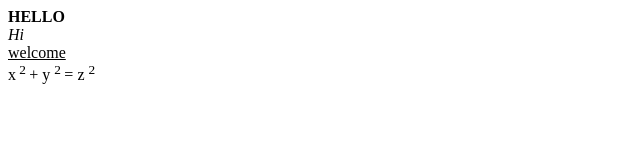
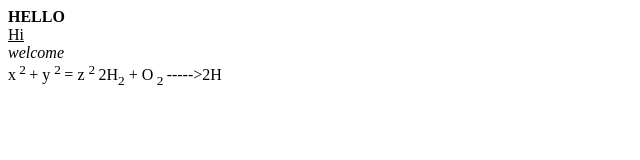
Before and after one commit to iamneo-production/efcefcbbecaadaeccdffeecabfeedab, a plain HTML site: page public/index.html in a window 1280 px wide. Shown: the whole page, without its empty margins (0-640 px from the left). Drawn offline with Linux system fonts and the light colour scheme.

Commit message:
Backup Commit

```diff
--- a/public/index.html
+++ b/public/index.html
@@ -2,9 +2,9 @@
     <body>
      <p>
         <b> HELLO </b><br>
-        <i> Hi </i><br>
-        <u> welcome </u><br>
+        <u> Hi </u><br>
+        <i> welcome </i><br>
         x<sup> 2 </sup> + y <sup> 2 </sup> = z <sup> 2 </sup>
-             </p>
+        2H<sub>2</sub> + O<sub> 2 </sub>----->2H<sub></sub>             </p>
         </body>
 </html>
```
